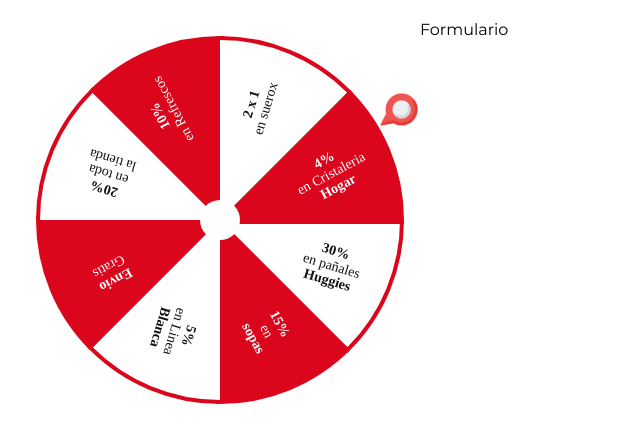
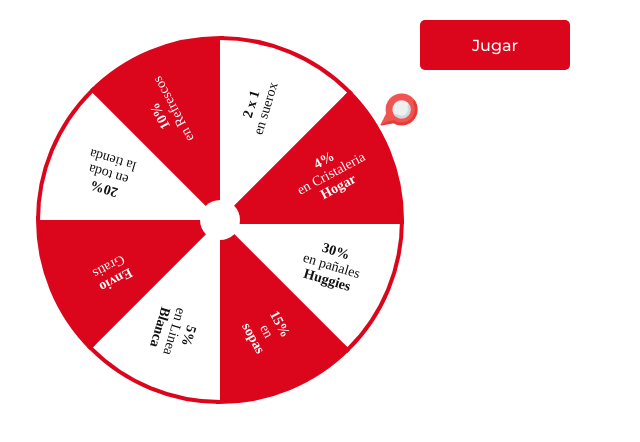
Before and after one commit to sallygongar/react-projects, a React (Vite) app in the folder 04-ruleta/: page / in a window 1280 px wide. Shown: the top 442 px of the page, without its empty margins (0-640 px from the left). Built offline with nearby package versions, Linux system fonts and the light colour scheme.

Commit message:
Creación de componente InfoPanel y css

```diff
--- /dev/null
+++ b/04-ruleta/src/components/InfoPanel.tsx
@@ -0,0 +1,11 @@
+import type { IActions } from "../types/wheel";
+
+const InfoPanel = ({ playRoulette }: IActions) => {
+  return(
+    <div className="ruleta_right_wrapper">
+      <button type="button" className="ruleta_play" onClick={playRoulette}>Jugar</button>
+    </div>
+  )
+}
+
+export default InfoPanel;
--- a/04-ruleta/src/components/Roulette.tsx
+++ b/04-ruleta/src/components/Roulette.tsx
@@ -1,8 +1,9 @@
 import { useEffect, useState } from "react";
 import Wheel from "./Wheel";
- import type { promotion } from "../types/wheel";
+import InfoPanel from "./InfoPanel";
+ import type { IPromotion } from "../types/wheel";
 
-const promotionList: promotion[] = [
+const promotionList: IPromotion[] = [
   {
     description: '*30%*\nen pañales\n*Huggies*',
     code: '30PAHU',
@@ -57,7 +58,7 @@
 const colors = ['#fff', '#DB061C'];
 
 const Roulette = () => {
-  const [promotions,setPromotions] = useState<promotion[]>([])
+  const [promotions,setPromotions] = useState<IPromotion[]>([])
 
   useEffect(()=>{
     const promotionsBase = promotionList;
@@ -86,10 +87,14 @@
 
   },[])
 
+  function playRoulette(){
+    console.log("Jugar...")
+  }
+
   return(
     <div className="ruleta">
       <Wheel promotions={promotions} colors={colors}/>
-      <div className="ruleta_right_wrapper">Formulario</div>
+      <InfoPanel playRoulette={playRoulette}/>
     </div>
   )
 }
--- a/04-ruleta/src/scss/wheel/wheel.scss
+++ b/04-ruleta/src/scss/wheel/wheel.scss
@@ -45,4 +45,16 @@
       100% { transform: rotate(55deg);}
     }
   }
+  .ruleta_right_wrapper{
+    .ruleta_play{
+      height: 50px;
+      width: 150px;
+      padding: 10px;
+      background: #DB061C;
+      font-size: 16px;
+      border-radius: 5px;
+      color: #fff;
+      font-weight: 500;
+    }
+  }
 }
```
Also changed, not shown: 04-ruleta/src/types/wheel.ts (+7 -3 lines).
